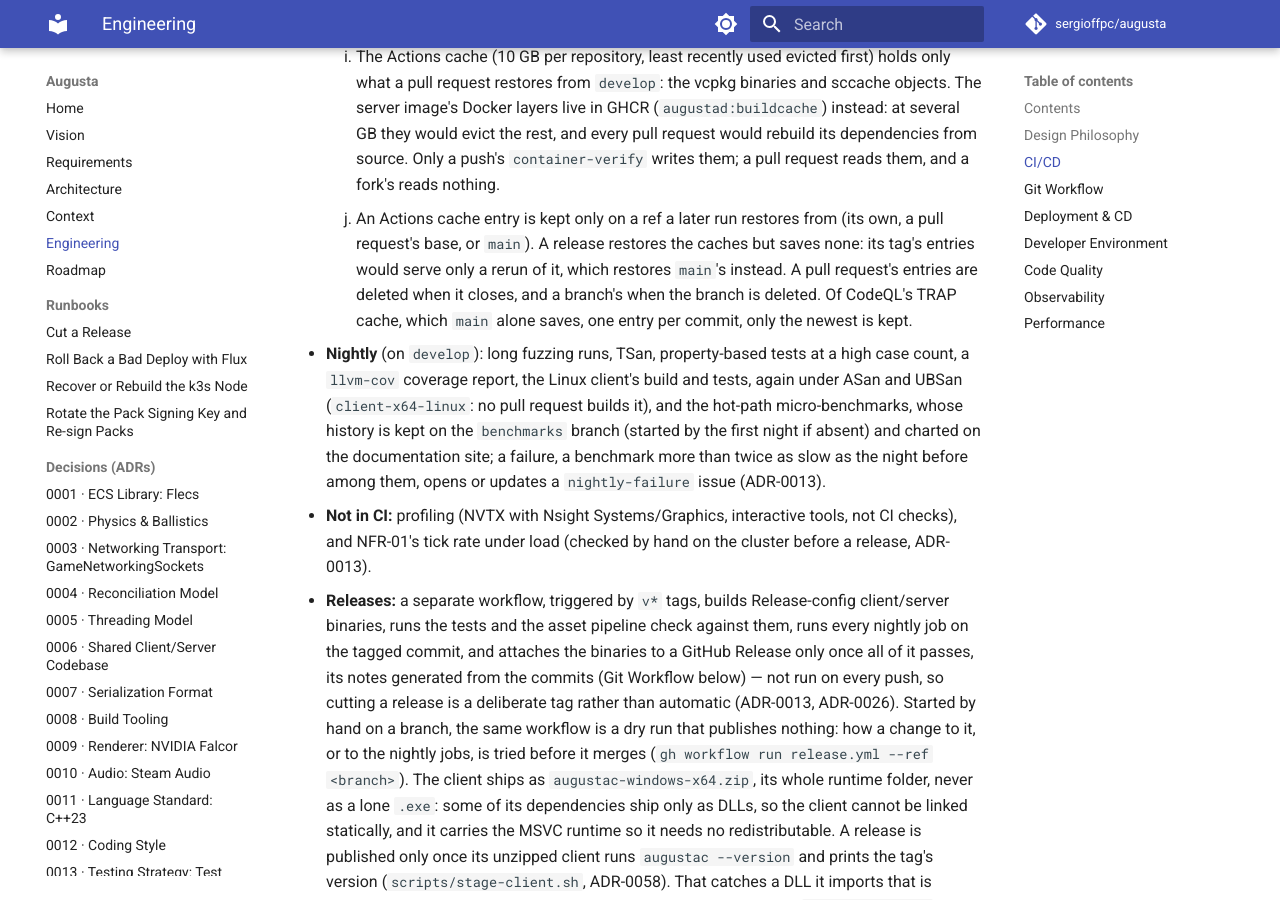
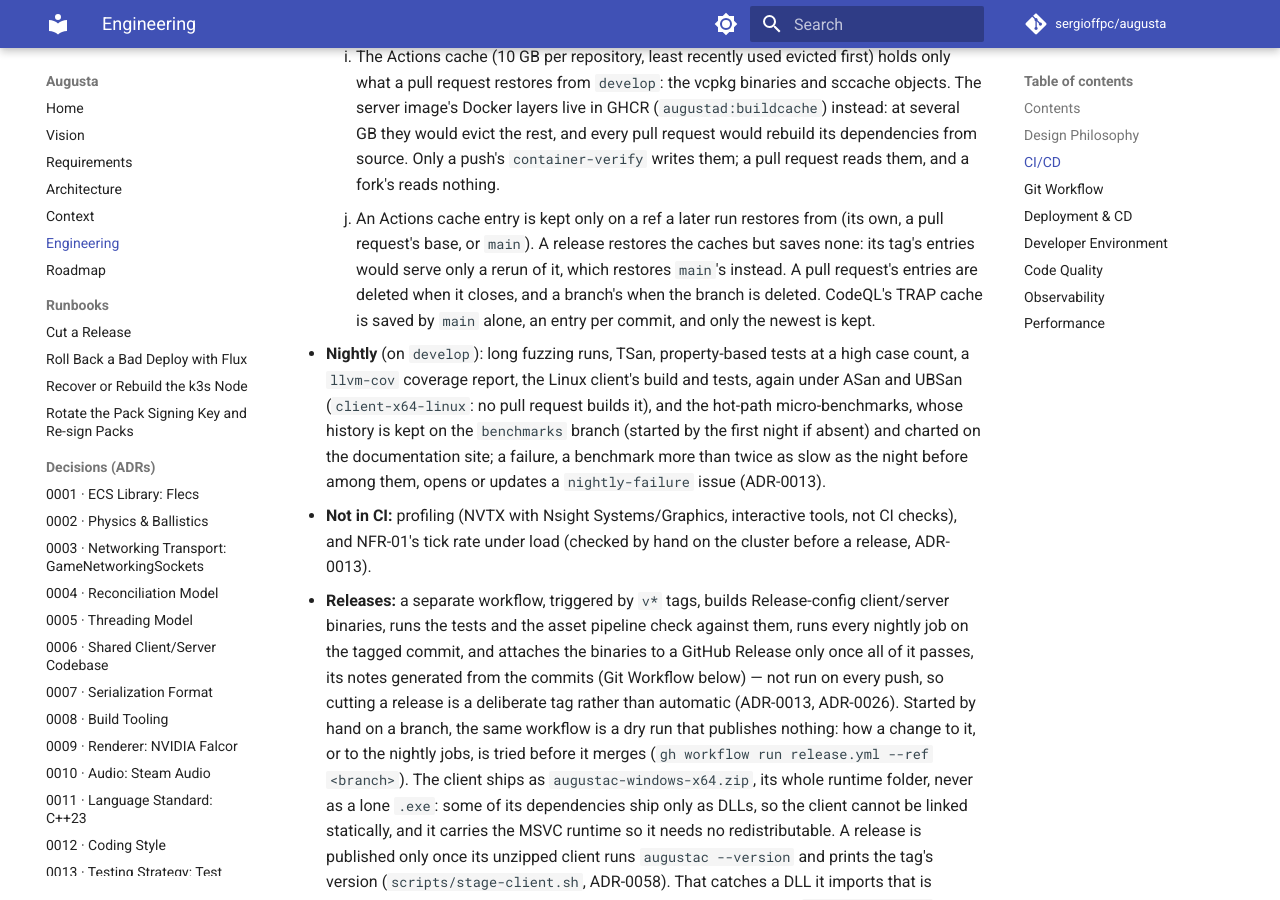
Before and after one commit to sergioffpc/augusta, an MkDocs documentation site: the page built from docs/ENGINEERING.md, in a window 1280 px wide and 900 px high, scrolled down 3328 px. Built offline with MkDocs 1.6.1 and Material for MkDocs 9.7.7, drawn with Linux system fonts in a browser that asks for light colours; comment, search, counter and statistics services are not loaded.

```diff
--- a/docs/ENGINEERING.md
+++ b/docs/ENGINEERING.md
@@ -147,8 +147,8 @@ decisions already made in ARCHITECTURE.md:
       (its own, a pull request's base, or `main`). A release restores the caches
       but saves none: its tag's entries would serve only a rerun of it, which
       restores `main`'s instead. A pull request's entries are deleted when it
-      closes, and a branch's when the branch is deleted. Of CodeQL's TRAP cache,
-      which `main` alone saves, one entry per commit, only the newest is kept.
+      closes, and a branch's when the branch is deleted. CodeQL's TRAP cache is
+      saved by `main` alone, an entry per commit, and only the newest is kept.
 
 - **Nightly** (on `develop`): long fuzzing runs, TSan, property-based tests at a
   high case count, a `llvm-cov` coverage report, the Linux client's build and
```
Also changed, not shown: 2 other files.
